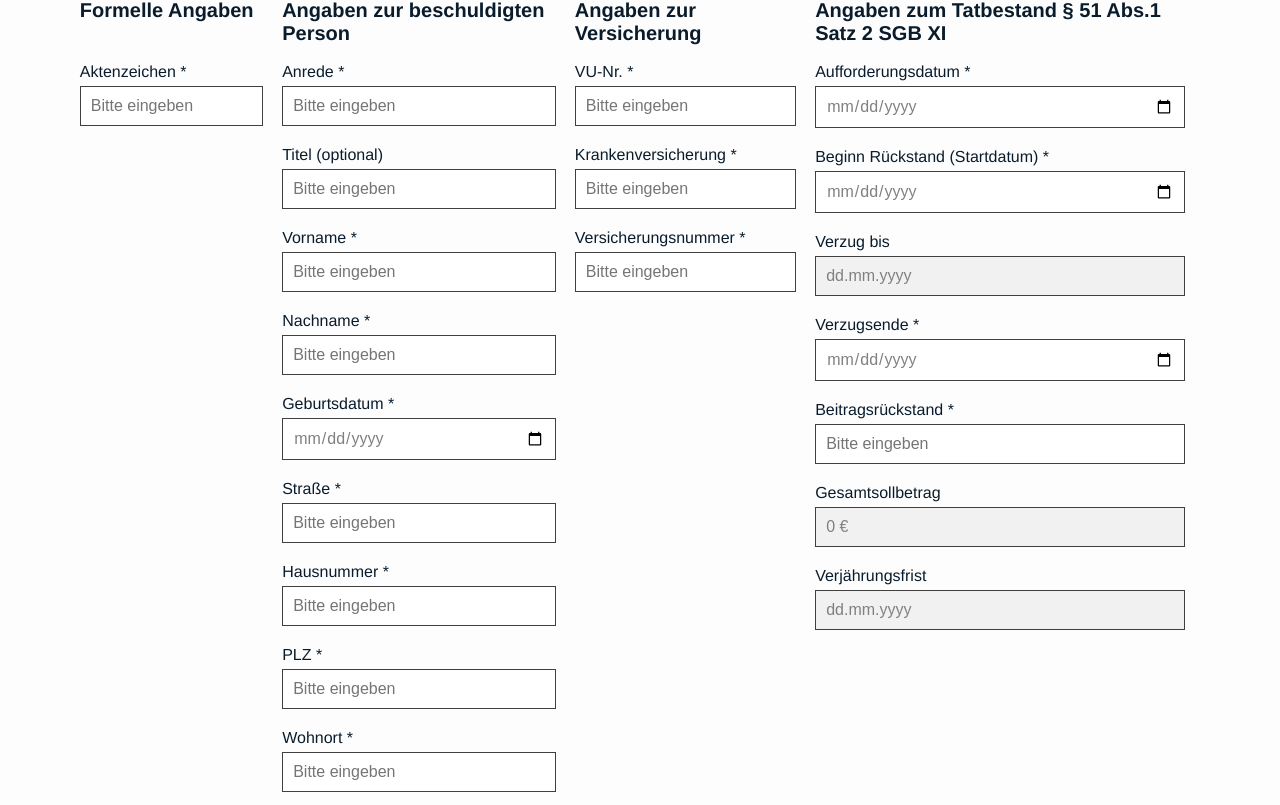
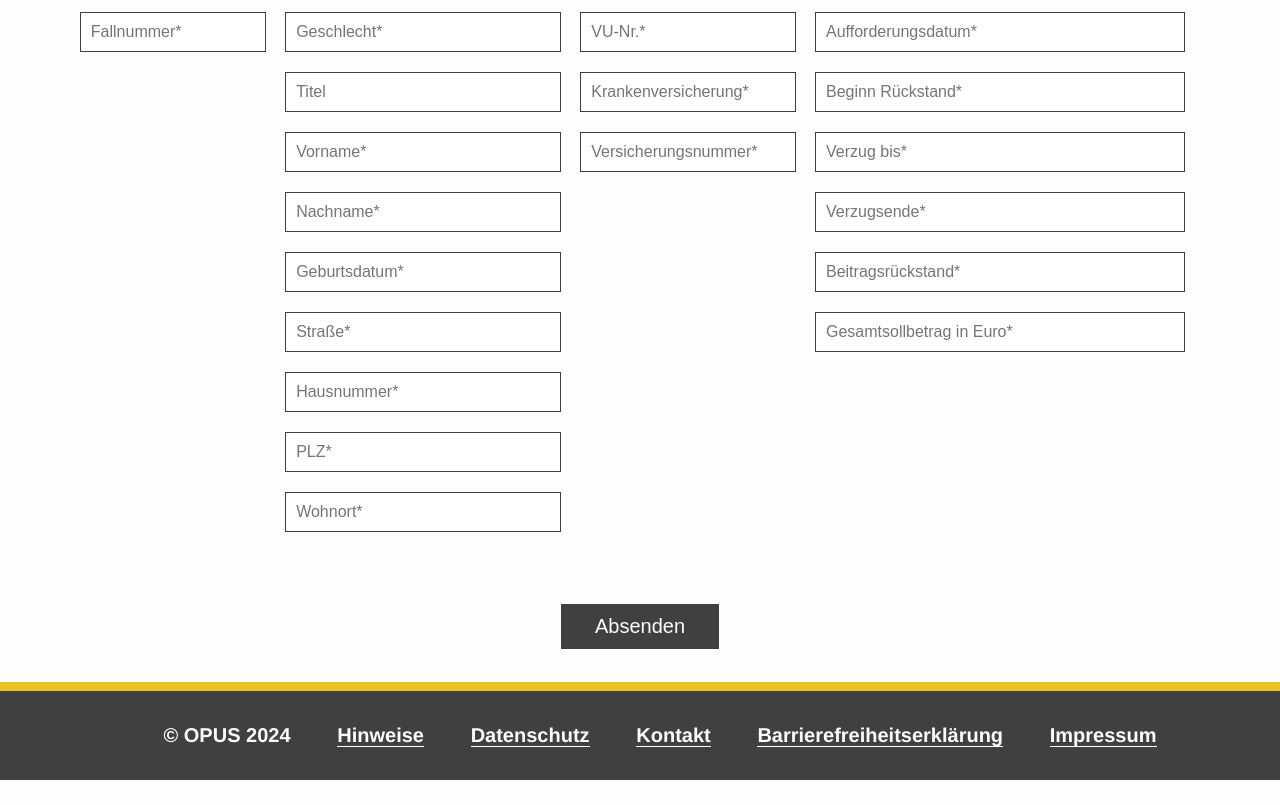
Before and after one commit to Cubemil/OPAS-User-Interface, a Vue app in the folder App/: page /ersterfassung in a window 1280 px wide. Shown: the part 435-1240 px from the top of the page. After the commit the page ends 1215 px from the top, so only its background shows below. Built offline with nearby package versions, Linux system fonts and the light colour scheme.

Commit message:
removed labels

```diff
--- a/App/src/components/Eingabeformular.vue
+++ b/App/src/components/Eingabeformular.vue
@@ -3,7 +3,6 @@
     <div class="input-form">
       <form @submit.prevent="handleSubmit">
         <h2 id="title">Ordnungswidrigkeit nach §121 Abs.1 Nr.6 SGB XI</h2>
-        <h4 id="description">(mit * markierte Felder sind Pflichtfelder)</h4>
 
         <table class="input-fields">
           <tr>
@@ -14,63 +13,51 @@
           </tr>
           <tr>
             <td>
-              <label for="aktenzeichen">Aktenzeichen *</label>
-              <input type="text" id="aktenzeichen" required v-model="aktenzeichen" placeholder="Bitte eingeben">
+              <input type="text" id="fallnummer" required v-model="fallnummer" placeholder="Fallnummer*">
             </td>
             <td>
-              <label for="anrede">Anrede *</label>
-              <input type="text" id="anrede" required v-model="anrede" placeholder="Bitte eingeben">
-              <label for="titel">Titel (optional)</label>
-              <input type="text" id="titel" v-model="titel" placeholder="Bitte eingeben">
-              <label for="vorname">Vorname *</label>
-              <input type="text" id="vorname" required v-model="vorname" placeholder="Bitte eingeben">
-              <label for="nachname">Nachname *</label>
-              <input type="text" id="nachname" required v-model="nachname" placeholder="Bitte eingeben">
-              <label for="geburtsdatum">Geburtsdatum *</label>
-              <input type="date" id="geburtsdatum" required v-model="geburtsdatum" placeholder="Bitte eingeben">
-              <label for="str">Straße *</label>
-              <input type="text" id="str" required v-model="str" placeholder="Bitte eingeben">
-              <label for="hausnummer">Hausnummer *</label>
-              <input type="text" id="hausnummer" required v-model="hausnummer" placeholder="Bitte eingeben">
-              <label for="plz">PLZ *</label>
-              <input type="text" id="plz" required v-model="plz" placeholder="Bitte eingeben">
-              <label for="wohnort">Wohnort *</label>
-              <input type="text" id="wohnort" required v-model="wohnort" placeholder="Bitte eingeben">
+              <input type="text" id="geschlecht" required v-model="geschlecht" placeholder="Geschlecht*">
+              <input type="text" id="titel" v-model="titel" placeholder="Titel">
+              <input type="text" id="vorname" required v-model="vorname" placeholder="Vorname*">
+              <input type="text" id="nachname" required v-model="nachname" placeholder="Nachname*">
+              <input type="text" id="geburtsdatum" required v-model="geburtsdatum" placeholder="Geburtsdatum*"
+                     onfocus="(this.type='date')" onblur="(this.type='text')">
+              <input type="text" id="str" required v-model="str" placeholder="Straße*">
+              <input type="text" id="hausnummer" required v-model="hausnummer" placeholder="Hausnummer*">
+              <input type="text" id="plz" required v-model="plz" placeholder="PLZ*">
+              <input type="text" id="wohnort" required v-model="wohnort" placeholder="Wohnort*">
+
             </td>
             <td>
-              <label for="versicherungsunternehmensnummer">VU-Nr. *</label>
-              <input type="text" id="versicherungsunternehmensnummer" required v-model="versicherungsunternehmensnummer"
-                     placeholder="Bitte eingeben">
-              <label for="krankenversicherung">Krankenversicherung *</label>
+              <input type="text" id="vu-nr" required v-model="versicherungsunternehmensnummer"
+                     placeholder="VU-Nr.*">
               <input type="text" id="krankenversicherung" required v-model="krankenversicherung"
-                     placeholder="Bitte eingeben">
-              <label for="versicherungsnummer">Versicherungsnummer *</label>
+                     placeholder="Krankenversicherung*">
               <input type="text" id="versicherungsnummer" required v-model="versicherungsnummer"
-                     placeholder="Bitte eingeben">
+                     placeholder="Versicherungsnummer*">
             </td>
             <td>
-              <label for="aufforderungsdatum">Aufforderungsdatum *</label>
               <span v-if="errorMessages.aufforderungsdatum" class="error-message">{{
                   errorMessages.aufforderungsdatum
                 }}</span>
-              <input type="date" id="aufforderungsdatum" v-model="aufforderungsdatum" @change="validateDates"
-                     :class="{ 'error-border': errorMessages.aufforderungsdatum }">
-              <label for="startdatum">Beginn Rückstand (Startdatum) *</label>
+              <input type="text" id="aufforderungsdatum" v-model="aufforderungsdatum" @change="validateDates"
+                     :class="{ 'error-border': errorMessages.aufforderungsdatum }" placeholder="Aufforderungsdatum*"
+                     onfocus="(this.type='date')" onblur="(this.type='text')">
               <span v-if="errorMessages.startdatum" class="error-message">{{ errorMessages.startdatum }}</span>
-              <input type="date" id="startdatum" v-model="startdatum" @change="validateDates"
-                     :class="{ 'error-border': errorMessages.startdatum }">
-              <label for="verzugBis">Verzug bis</label>
-              <div class="readonly-field" id="verzugBis">{{ calculateVerzugBis }}</div>
-              <label for="verzugsende">Verzugsende *</label>
+              <input type="text" id="startdatum" v-model="startdatum" @change="validateDates"
+                     :class="{ 'error-border': errorMessages.startdatum }" placeholder="Beginn Rückstand*"
+                     onfocus="(this.type='date')" onblur="(this.type='text')">
+              <input type="text" id="verzugBis" v-model="verzugbis"
+                     :class="{ 'error-border': errorMessages.verzugbis }" placeholder="Verzug bis*"
+                     onfocus="(this.type='date')" onblur="(this.type='text')">
               <span v-if="errorMessages.verzugsende" class="error-message">{{ errorMessages.verzugsende }}</span>
-              <input type="date" id="verzugsende" v-model="verzugsende" @change="validateDates"
-                     :class="{ 'error-border': errorMessages.verzugsende }">
-              <label for="beitragsrueckstand">Beitragsrückstand *</label>
-              <input type="number" min="0" id="beitragsrueckstand" v-model="beitragsrueckstand" placeholder="Bitte eingeben">
-              <label for="gesamtsollbetrag">Gesamtsollbetrag</label>
-              <div class="readonly-field" id="gesamtsollbetrag">{{ calculateGesamtsollbetrag }} €</div>
-              <label for="verjaehrungsfrist">Verjährungsfrist</label>
-              <div class="readonly-field" id="verjaehrungsfrist">{{ calculateVerjaehrungsfrist }}</div>
+              <input type="text" id="verzugsende" v-model="verzugsende" @change="validateDates"
+                     :class="{ 'error-border': errorMessages.verzugsende }" placeholder="Verzugsende*"
+                     onfocus="(this.type='date')" onblur="(this.type='text')">
+              <input type="number" min="0" id="beitragsrueckstand" v-model="beitragsrueckstand"
+                     placeholder="Beitragsrückstand*">
+              <input type="number" min="0" id="gesamtsollbetrag" v-model="gesamtsollbetrag"
+                     placeholder="Gesamtsollbetrag in Euro*">
             </td>
           </tr>
         </table>
@@ -91,8 +78,8 @@ export default {
   name: 'Eingabeformular',
   data() {
     return {
-      aktenzeichen: '',
-      anrede: '',
+      fallnummer: '',
+      geschlecht: '',
       vorname: '',
       nachname: '',
       titel: '',
@@ -101,12 +88,15 @@ export default {
       hausnummer: '',
       plz: '',
       wohnort: '',
+      geburtsort: '',
+      ortsteil: '',
       versicherungsunternehmensnummer: '',
       versicherungsnummer: '',
       krankenversicherung: '',
       aufforderungsdatum: '',
       startdatum: '',
       verzugsende: '',
+      verzugbis: '',
       beitragsrueckstand: '',
       gesamtsollbetrag: '',
       verjaehrungsfrist: '',
@@ -115,41 +105,6 @@ export default {
     }
   },
   computed: {
-    calculateVerzugBis() {
-      if (this.startdatum) {
-        let start = new Date(this.startdatum);
-        start.setMonth(start.getMonth() + 6);
-        start.setDate(start.getDate());
-
-        // Format the date to DD.MM.YYYY
-        let day = start.getDate().toString().padStart(2, '0');
-        let month = (start.getMonth() + 1).toString().padStart(2, '0');
-        let year = start.getFullYear();
-
-        return `${day}.${month}.${year}`;
-      }
-      return 'dd.mm.yyyy';
-    },
-    calculateVerjaehrungsfrist() {
-      if (this.verzugsende) {
-        let ende = new Date(this.verzugsende);
-        ende.setFullYear(ende.getFullYear() + 4);
-
-        // Format the date to DD.MM.YYYY
-        let day = ende.getDate().toString().padStart(2, '0');
-        let month = (ende.getMonth() + 1).toString().padStart(2, '0');
-        let year = ende.getFullYear();
-
-        return `${day}.${month}.${year}`;
-      }
-      return 'dd.mm.yyyy';
-    },
-    calculateGesamtsollbetrag() {
-      if (this.beitragsrueckstand) {
-        return this.beitragsrueckstand * 5;
-      }
-      return '0';
-    },
     hasErrors() {
       return Object.keys(this.errorMessages).length > 0;
     }
@@ -235,7 +190,6 @@ export default {
 
 .input-fields, th, td {
   text-align: left;
-  //border: 1px solid;
 }
 
 th, td {
```
